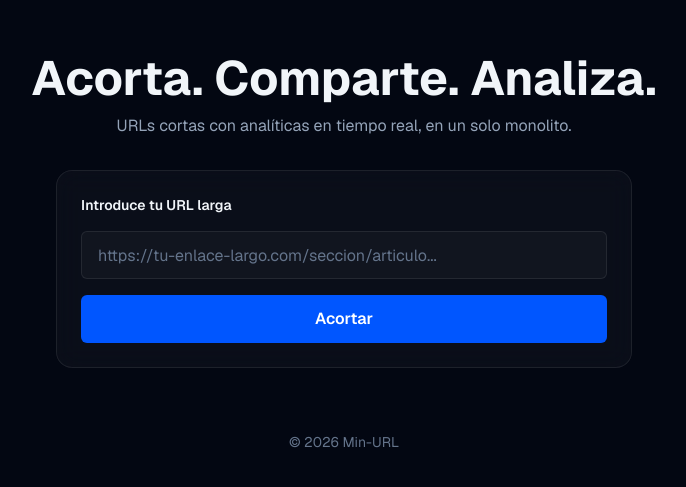
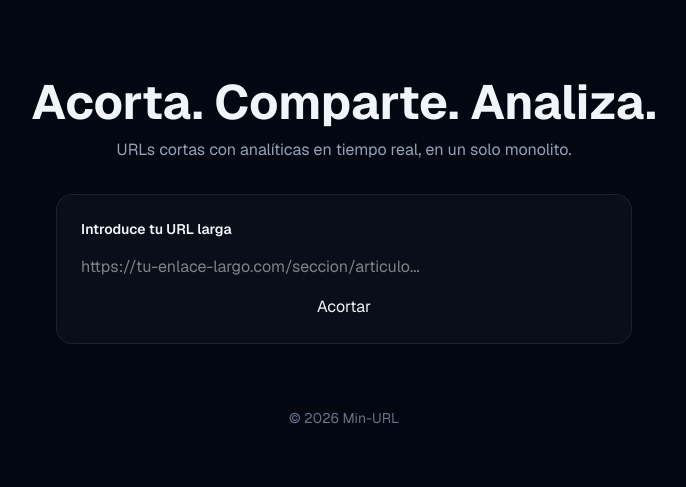
Before and after one commit to PaoloHerrera/min-url-monolith, a Next.js app: page / in a window 1280 px wide. Shown: the part 147-634 px from the top of the page, without its empty margins (296-982 px from the left). Built offline with nearby package versions, Linux system fonts and the light colour scheme.

Commit message:
style: :lipstick: configure global design and tailwind styles

```diff
--- a/app/globals.css
+++ b/app/globals.css
@@ -1,4 +1,5 @@
 @import 'tailwindcss';
+@import 'tw-animate-css';
 
 :root {
   --color-brand-500: #0056ff;
@@ -18,6 +19,30 @@
   --radius-sm: 6px;
   --radius-md: 10px;
   --radius-lg: 16px;
+
+  /* ── shadcn/ui semantic tokens (mapped to the palette above) ──
+     These reference the original tokens, so they automatically adapt
+     when :root.light overrides those underlying values. */
+  --background: var(--bg-base);
+  --foreground: var(--text-primary);
+  --card: var(--bg-card);
+  --card-foreground: var(--text-primary);
+  --popover: var(--bg-overlay);
+  --popover-foreground: var(--text-primary);
+  --primary: var(--color-brand-500);
+  --primary-foreground: #ffffff;
+  --secondary: var(--bg-glass);
+  --secondary-foreground: var(--text-secondary);
+  --muted: var(--bg-glass);
+  --muted-foreground: var(--text-muted);
+  --accent: var(--bg-glass);
+  --accent-foreground: var(--text-primary);
+  --destructive: #ef4444;
+  --destructive-foreground: #ffffff;
+  --border: var(--border-subtle);
+  --input: var(--border-subtle);
+  --ring: var(--color-brand-500);
+  --radius: var(--radius-md);
 }
 
 :root.light {
@@ -32,17 +57,57 @@
   --border-subtle: rgba(15, 23, 42, 0.08);
   --border-soft: rgba(15, 23, 42, 0.12);
   --glow-brand: rgba(0, 86, 255, 0.18);
+
+  /* Mode-specific overrides for shadcn tokens that should not be pure white. */
+  --destructive: #dc2626;
+  --primary: #0040cc;
 }
 
 @theme inline {
-  --color-background: var(--bg-base);
-  --color-foreground: var(--text-primary);
+  --color-background: var(--background);
+  --color-foreground: var(--foreground);
+  --color-card: var(--card);
+  --color-card-foreground: var(--card-foreground);
+  --color-popover: var(--popover);
+  --color-popover-foreground: var(--popover-foreground);
+  --color-primary: var(--primary);
+  --color-primary-foreground: var(--primary-foreground);
+  --color-secondary: var(--secondary);
+  --color-secondary-foreground: var(--secondary-foreground);
+  --color-muted: var(--muted);
+  --color-muted-foreground: var(--muted-foreground);
+  --color-accent: var(--accent);
+  --color-accent-foreground: var(--accent-foreground);
+  --color-destructive: var(--destructive);
+  --color-destructive-foreground: var(--destructive-foreground);
+  --color-border: var(--border);
+  --color-input: var(--input);
+  --color-ring: var(--ring);
+
+  --radius-lg: var(--radius-lg);
+  --radius-md: var(--radius-md);
+  --radius-sm: var(--radius-sm);
+  --radius-xl: calc(var(--radius-lg) + 4px);
 }
 
-body {
-  background: var(--bg-base);
-  color: var(--text-primary);
-  font-family: var(--font-geist-sans, Arial, Helvetica, sans-serif);
+@layer base {
+  * {
+    border-color: var(--border);
+  }
+
+  body {
+    background: var(--background);
+    color: var(--foreground);
+    font-family: var(--font-geist-sans, Arial, Helvetica, sans-serif);
+    transition:
+      background-color 300ms ease-out,
+      color 300ms ease-out;
+  }
+
+  :focus-visible {
+    outline: 2px solid var(--color-brand-500);
+    outline-offset: 2px;
+  }
 }
 
 /* ── Componentes reutilizables (REQUISITOS.md §3.4) ── */
@@ -70,109 +135,35 @@ body {
   box-shadow: 0 0 0 1px var(--glow-brand);
 }
 
-.tool-input {
-  width: 100%;
-  height: 48px;
-  padding: 0 16px;
-  background: var(--bg-card);
-  border: 1px solid var(--border-subtle);
-  border-radius: var(--radius-sm);
-  color: var(--text-primary);
-  outline: none;
-  transition:
-    border-color 150ms ease-out,
-    box-shadow 150ms ease-out;
+/* ── Entrance animation for the result card (form → result) ── */
+@keyframes card-enter {
+  from {
+    opacity: 0;
+    transform: translateY(10px) scale(0.98);
+  }
+  to {
+    opacity: 1;
+    transform: none;
+  }
 }
 
-.tool-input::placeholder {
-  color: var(--text-muted);
+.animate-card-enter {
+  animation: card-enter 280ms cubic-bezier(0.16, 1, 0.3, 1);
 }
 
-.tool-input:focus-visible {
-  border-color: var(--color-brand-500);
-  box-shadow: 0 0 0 2px var(--glow-brand);
+/* ── Reduced motion: disable decorative animation, keep spinners ── */
+@media (prefers-reduced-motion: reduce) {
+  *,
+  *::before,
+  *::after {
+    animation-duration: 0.01ms !important;
+    animation-iteration-count: 1 !important;
+    transition-duration: 0.01ms !important;
+    scroll-behavior: auto !important;
+  }
+
+  .animate-spin {
+    animation-duration: 1s !important;
+    animation-iteration-count: infinite !important;
+  }
 }
-
-.tool-btn-submit {
-  width: 100%;
-  height: 48px;
-  border: none;
-  border-radius: var(--radius-sm);
-  background: var(--color-brand-500);
-  color: #ffffff;
-  font-weight: 600;
-  cursor: pointer;
-  transition:
-    filter 200ms ease-out,
-    transform 150ms ease-out;
-}
-
-.tool-btn-submit:hover {
-  filter: brightness(1.1);
-}
-
-.tool-btn-submit:active {
-  transform: scale(0.97);
-}
-
-.tool-btn-submit:disabled {
-  opacity: 0.5;
-  cursor: not-allowed;
-}
-
-.btn-copy {
-  display: inline-flex;
-  align-items: center;
-  justify-content: center;
-  padding: 8px 16px;
-  border: none;
-  border-radius: var(--radius-sm);
-  background: linear-gradient(135deg, #0ea5e9, #38bdf8);
-  color: #ffffff;
-  font-weight: 600;
-  cursor: pointer;
-  transition: filter 200ms ease-out;
-}
-
-.btn-copy:hover {
-  filter: brightness(1.1);
-}
-
-.btn-cta {
-  display: inline-flex;
-  align-items: center;
-  justify-content: center;
-  padding: 8px 16px;
-  border: none;
-  border-radius: var(--radius-sm);
-  background: linear-gradient(135deg, #5b21b6, #0056ff);
-  color: #ffffff;
-  font-weight: 600;
-  text-decoration: none;
-  cursor: pointer;
-  transition: filter 200ms ease-out;
-}
-
-.btn-cta:hover {
-  filter: brightness(1.1);
-}
-
-.tool-btn-ghost {
-  display: inline-flex;
-  align-items: center;
-  justify-content: center;
-  padding: 8px 16px;
-  border: 1px solid var(--border-soft);
-  border-radius: var(--radius-sm);
-  background: transparent;
-  color: var(--text-primary);
-  font-weight: 600;
-  cursor: pointer;
-  transition:
-    border-color 150ms ease-out,
-    background 150ms ease-out;
-}
-
-.tool-btn-ghost:hover {
-  border-color: var(--color-brand-500);
-}
```
